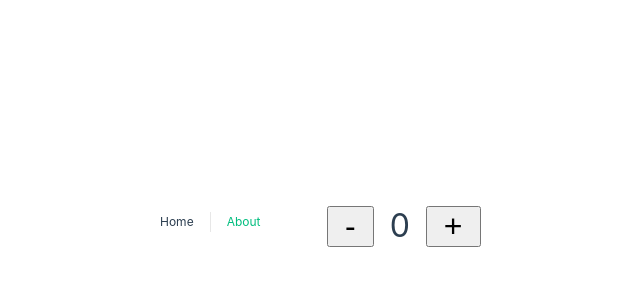
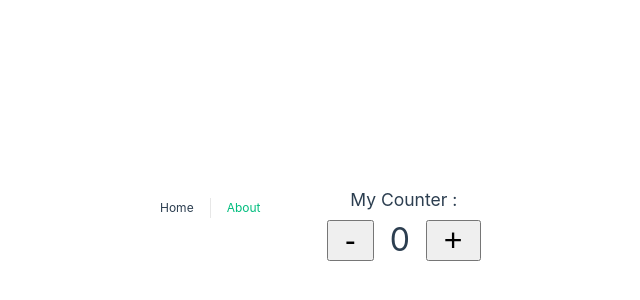
Before and after one commit to Zaktsie/Vue3-composition-api, a Vue app: page / in a window 1280 px wide. Shown: the part 174-474 px from the top of the page, without its empty margins (333-973 px from the left). Built offline with nearby package versions, Linux system fonts and the light colour scheme.

Commit message:
Addded title ref

```diff
--- a/src/views/HomeView.vue
+++ b/src/views/HomeView.vue
@@ -3,6 +3,7 @@
 <template>
 <div class="home">
   <div>
+    <h3>{{ counterTitle }} :</h3>
     <button @click="decrement"  class="btn">-</button>
     <span class="counter">{{ counter}}</span>
     <button @click="increment" class="btn">+</button>
@@ -16,6 +17,7 @@ import { ref } from 'vue';
 
 
 const counter = ref(0)
+const counterTitle = ref('My Counter')
 const increment = () => counter.value++
 const decrement = () => counter.value--
 
```
